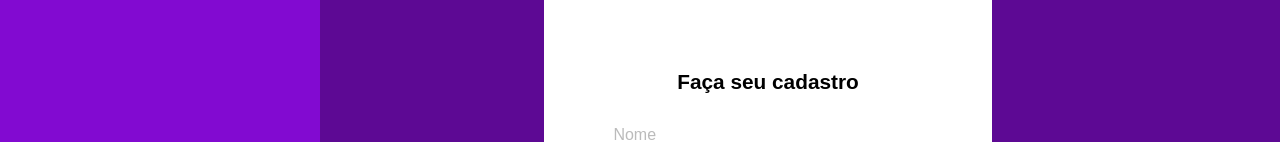
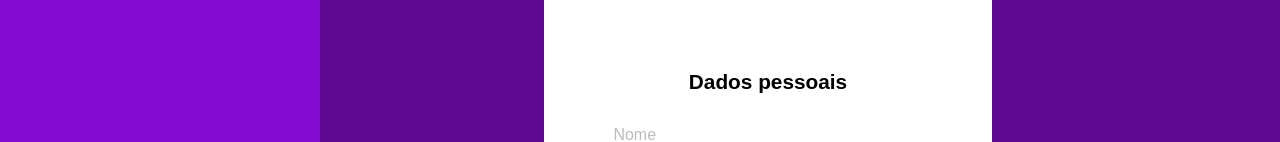
Before and after one commit to enricomartins018/mod5_venture_labs, a React (Vite) app: page / in a window 1280 px wide. Shown: the part 134-276 px from the top of the page. Built offline with nearby package versions, Linux system fonts and the light colour scheme.

Commit message:
feat: Título finalizado.

```diff
--- a/src/Components/Cadastrar/FormInitial/FormInitial.jsx
+++ b/src/Components/Cadastrar/FormInitial/FormInitial.jsx
@@ -6,7 +6,7 @@ const FormInitial = () => {
     <div>
       <form className={S.form}>
         <div className={S.containerForm}>
-          <h4 className={S.titleForm}>Faça seu cadastro</h4>
+          <h4 className={S.titleForm}>Dados pessoais</h4>
           <div className={S.nome}>
             <label>Nome</label>
             <input className={S.inputPattern} type="text" name="name" id="" />
```
